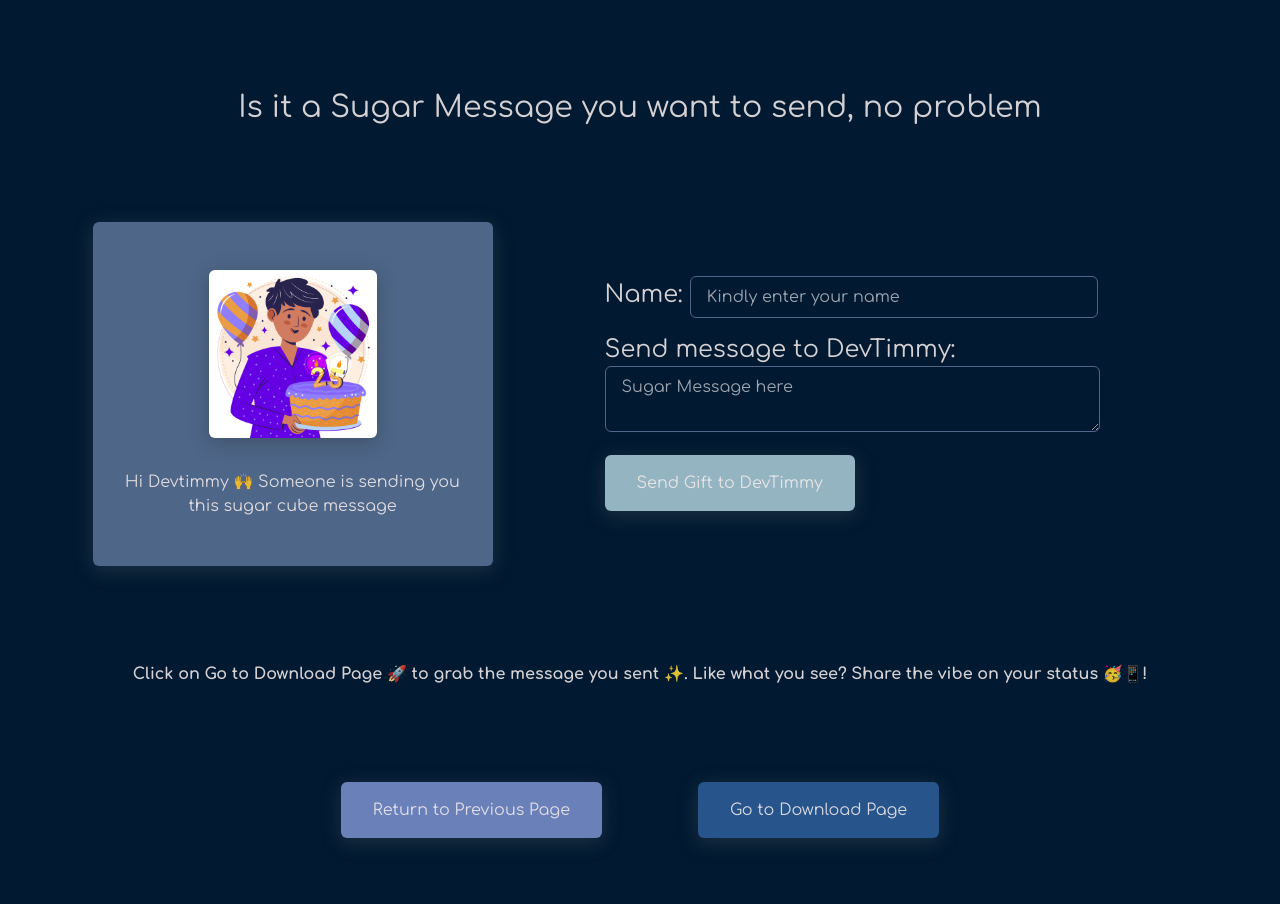
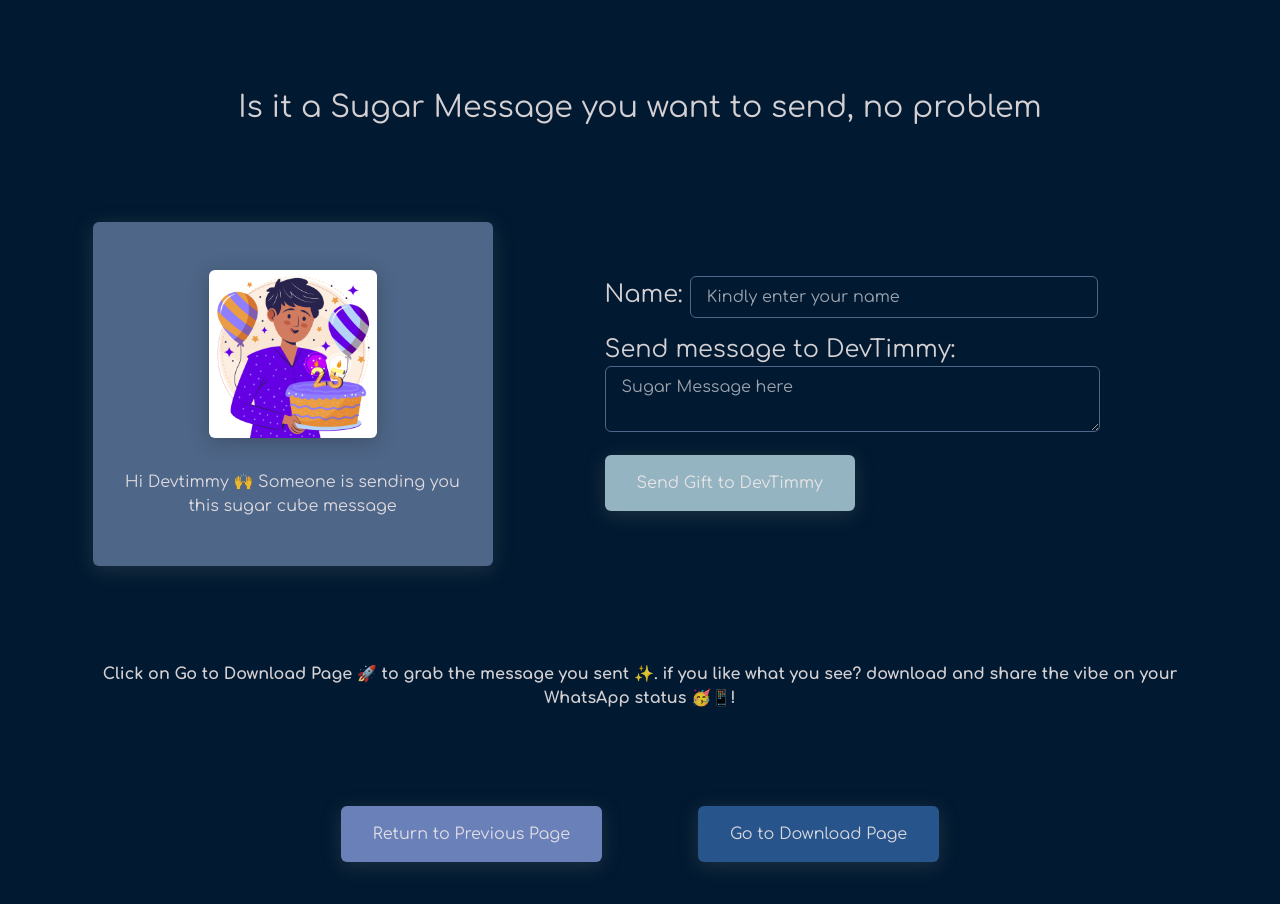
Before and after one commit to SirMartel22/DevTimmy-Virtual-Birthday, a React (Vite) app: page /Form/Message in a window 1280 px wide. Shown: the top 904 px of the page. Built offline with nearby package versions, Linux system fonts and the light colour scheme; what @ffmpeg/ffmpeg would draw is missing.

Commit message:
Changes made to Message.jsx and Throwback.jsx

```diff
--- a/src/Form/Message.jsx
+++ b/src/Form/Message.jsx
@@ -133,7 +133,7 @@ const Message = () => {
             </div>
         </div>
 
-          <p className="font-bold text-center"> Click on Go to Download Page 🚀 to grab the message you sent ✨. Like what you see? Share the vibe on your status 🥳📱!</p>
+          <p className="font-bold text-center"> Click on Go to Download Page 🚀 to grab the message you sent ✨. if you like what you see? download and share the vibe on your WhatsApp status 🥳📱!</p>
 
 
               <div className="next-prev-btn flex flex-col lg:flex lg:flex-row items-center justify-center space-y-16 lg:space-x-24 lg:space-y-0">
--- a/src/Form/Throwback.jsx
+++ b/src/Form/Throwback.jsx
@@ -136,7 +136,7 @@ const Throwback = () => {
 
           </div>
 
-          <p className="font-bold text-center"> Click on Go to Download Page 🚀 to grab the throwback you sent ✨. Like what you see? Share the vibe on your status 🥳📱!</p>
+          <p className="font-bold text-center"> Click on Go to Download Page 🚀 to grab the throwback you sent ✨. if you like what you see? download and share on your whatsApp Status 🥳📱!</p>
 
            <div className="next-prev-btn flex flex-col lg:flex lg:flex-row items-center justify-center space-y-16 lg:space-x-24 lg:space-y-0">
               <button className="bg-[#6A80B9] py-4 px-8 rounded-md shadow-div-shadow transform hover:scale-105 hover:bg-[#332D56] transition duration-300" onClick ={()=>navigate('/GiftDev')}> Return to Previous Page</button>
```
